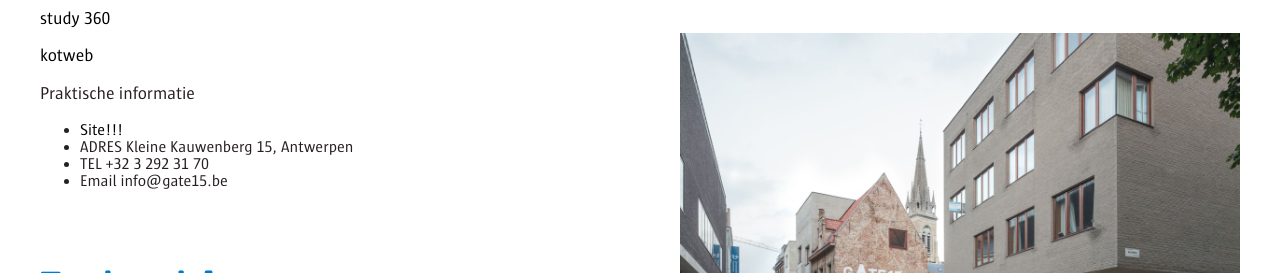
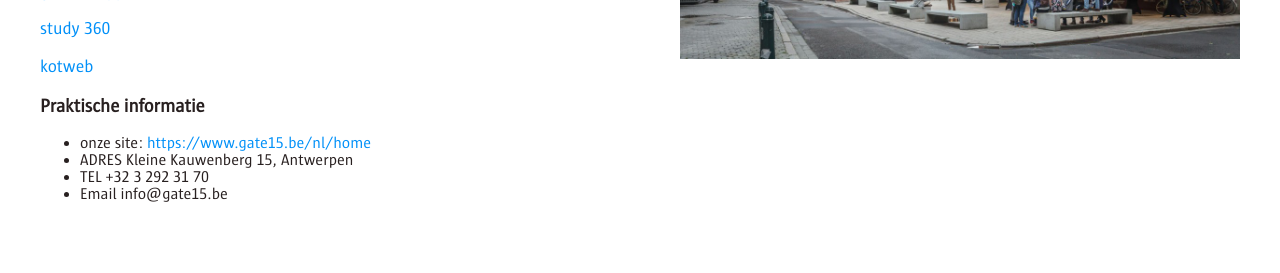
Before and after one commit to nixaun/project-web, a PHP site: page /atypisch.html in a window 1280 px wide. Shown: the part 1216-1489 px from the top of the page. Run offline with PHP 8.4, Linux system fonts and the light colour scheme.

Commit message:
atypisch antwerp content

```diff
--- a/atypisch.html
+++ b/atypisch.html
@@ -14,7 +14,6 @@
         <header class="clearfix">
             <a href="index.html"><img src="images/logo.jpg" alt=""></a>
             <a href="index.html"><h1>Studeren in Antwerpen</h1></a>
-
             <nav>
                 <ul>
                     <li><a href="atypisch.html" class="activenav">Atypisch Antwerpen</a></li>
@@ -24,33 +23,24 @@
                     <li><a href="">Login</a></li>
                     <li><a href=""><i class="fa fa-search"></i></a></li>
                 </ul>
-
                 <i class="fa fa-bars fa-2x"></i>
             </nav>
         </header>
-
         <div class="heroimage">
             <img src="images/atypisch.png" alt="">
             <h1>Atypisch Antwerpen</h1>
         </div>
-
         <main class="clearfix">
+        <div>
             <iframe width="560" height="315" src="https://www.youtube.com/embed/Q0nLdnB_Ezw" frameborder="0" allowfullscreen></iframe>
-
-
             <h1 class="title">Atypische studentenstad</h1>
             <p>Antwerpen is niet zomaar een doorsnee studentenstad. De verhouding van het aantal studenten tot aantal inwoners is kleiner dan in andere studentensteden. Koppel dit aan het feit dat campussen en koten over heel de stad zijn verspreid en je krijgt een unieke dynamiek in de stad dat je nergens anders hebt.</p>
-            <p>tekst</p>
-            <p>tekst</p>
-            <p>tekst</p>
-
+        </div>
+        <div>
             <h1 class="title">GATE15</h1>
-            <iframe width="560" height="315" src="https://www.youtube.com/embed/73wfuYU0gaE" frameborder="0" allowfullscreen></iframe>
             <img src="images/gate15.jpg" alt="">
-
             <p>GATE15 is een aftakking van de non-profit organisatie Antwerpen Studentenstad. Ze werken samen met de stad en onderwijs maar zijn toch onafhankelijk en kunnen zelf initiatieven nemen. Het is niet enkel een fysieke locatie maar ook een groep van enthousiaste mensen die je doorheen het studentenleven in Antwerpen willen gidsen.</p>
-
-            <p>Wat doet gate15 (met links?)</p>
+            <h3>Wat doet gate15?</h3>
             <ul>
                 <li>Informatie Helpdesk</li>
                 <li>Digitaal platform</li>
@@ -58,26 +48,28 @@
                 <li>Infrastructuur voor studeren (computers en studieruimte)</li>
                 <li>Events (zoals StuDay en ADream)</li>
                 <li>Cultuur Cheques</li>
-                <li></li>
+                <li><a href="https://www.gate15.be/nl/content/over-gate15" target="_blank">meer...</a></li>
             </ul>
-
-            <p><a href="https://www.gate15.be/nl/nieuws/onze-student-guide-antwerp-app-al-gedownload">gate 15 app</a></p>
-            <p><a href="https://www.study360.be/">study 360</a></p>
-            <p><a href="https://www.studentkotweb.be/">kotweb</a></p>
-
-            <p>Praktische informatie</p>
+            <p><a href="https://www.gate15.be/nl/nieuws/onze-student-guide-antwerp-app-al-gedownload" target="_blank">gate 15 app</a></p>
+            <p><a href="https://www.study360.be/" target="_blank">study 360</a></p>
+            <p><a href="https://www.studentkotweb.be/" target="_blank">kotweb</a></p>
+            <h3>Praktische informatie</h3>
             <ul>
-                <li><a href="https://www.gate15.be" target="_blank">Site!!!</a></li>
+                <li>onze site: <a href="https://www.gate15.be" target="_blank">https://www.gate15.be/nl/home</a></li>
                 <li>ADRES Kleine Kauwenberg 15, Antwerpen</li>
                 <li>TEL +32 3 292 31 70</li>
                 <li>Email info@gate15.be</li>
             </ul>
-
+        </div>
+        <div>
+            <iframe width="560" height="315" src="https://www.youtube.com/embed/73wfuYU0gaE" frameborder="0" allowfullscreen></iframe>
             <h1>Testimonials</h1>
+            <h3>Geïnteresseerd in projecten van onze studenten?</h3>
+            <p>Bekijk dan zeker eens onze trots-pagina. Hier vind u de interessantste projecten die onze studenten te bieden hebben.</p>
             <p><a href="https://www.gate15.be/nl/trots" target="_blank">gate 15 trots</a></p>
+            <h3>Wilt u meer te weten komen over het studentenleven in Antwerpen?</h3>
+            <p>Krijg het dan rechtstreeks te horen van de studenten zelf, op onze blog-pagina.</p>
             <p><a href="https://www.gate15.be/nl/blog" target="_blank">gate 15 blog</a></p>
-
-
         </main>
         <footer class="clearfix">
             <div class="wrapper">
--- a/css/style.css
+++ b/css/style.css
@@ -42,7 +42,7 @@ body {
 
 a {
     text-decoration: none;
-    color: #000;
+    color: #282020;
 }
 
 h1 {
--- a/css/style_atypisch.css
+++ b/css/style_atypisch.css
@@ -17,3 +17,15 @@ main h1 {
 main p {
     font-size: 110%;
 }
+
+main div:first-child{
+	margin-bottom: 200px;
+}
+
+main a{
+	color: #0190f8;
+}
+
+main a:hover{
+	color: #6aa8d4;
+}
```
